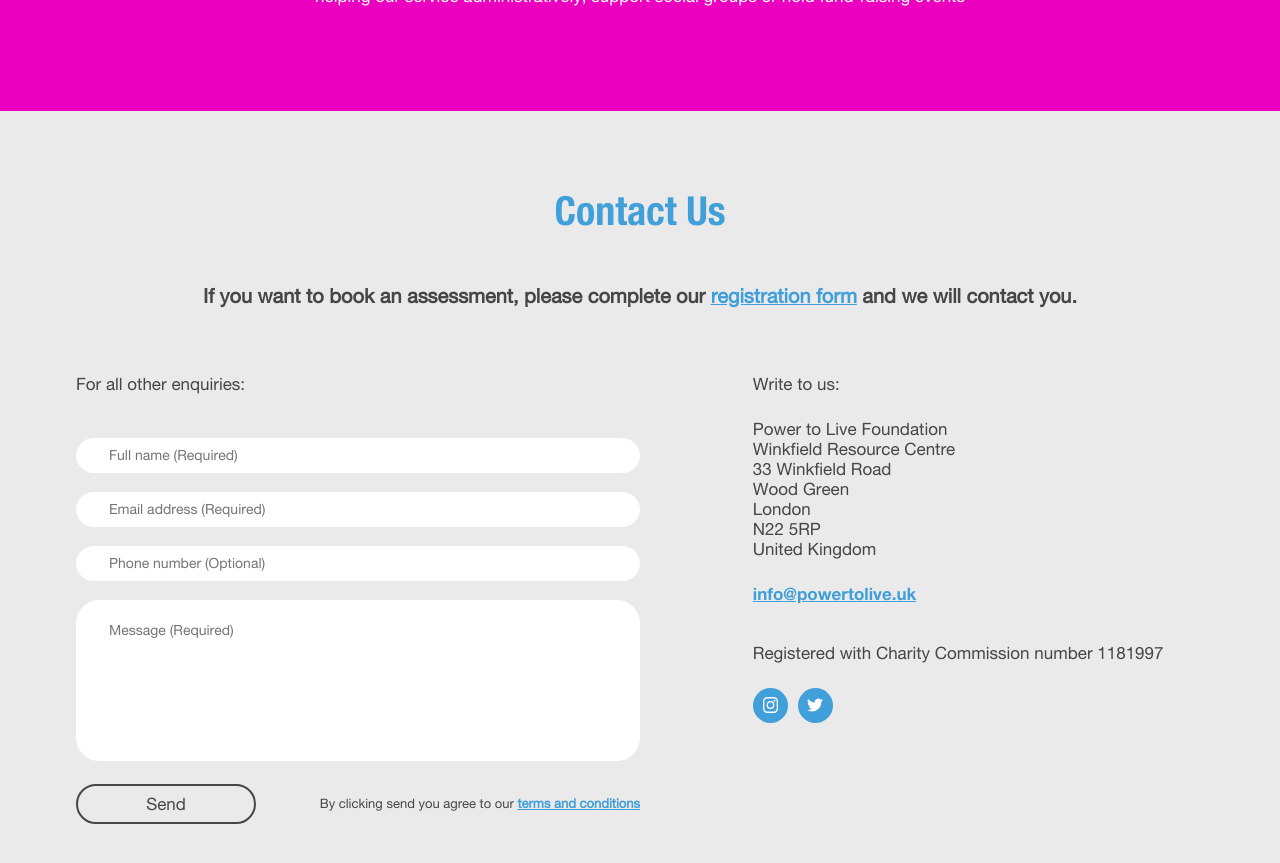
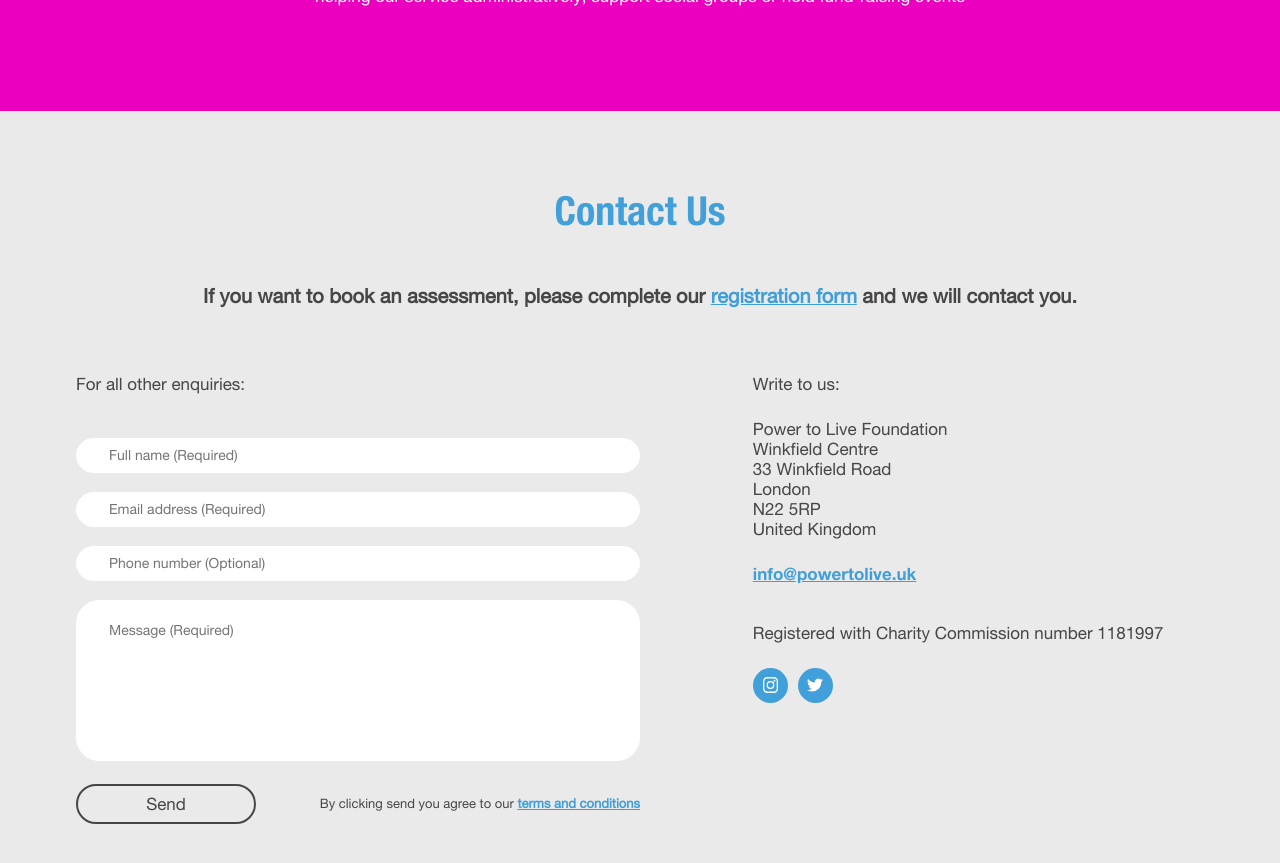
Before and after one commit to powertolive/powertolive.uk, a Jekyll site: the page built from trustees.html, in a window 1280 px wide and 900 px high, scrolled down 2514 px. Shown: the top 863 px of the window. Built offline with Jekyll 4.4.1, drawn with Linux system fonts in a browser that asks for light colours; some web fonts are replaced.

Commit message:
Update contact-us.html

```diff
--- a/_includes/contact-us.html
+++ b/_includes/contact-us.html
@@ -68,9 +68,8 @@
 
       <address>
         <span>Power to Live Foundation</span>
-        <span>Winkfield Resource Centre</span>
+        <span>Winkfield Centre</span>
         <span>33 Winkfield Road</span>
-        <span>Wood Green</span>
         <span>London</span>
         <span>N22 5RP</span>
         <span>United Kingdom</span>
```
